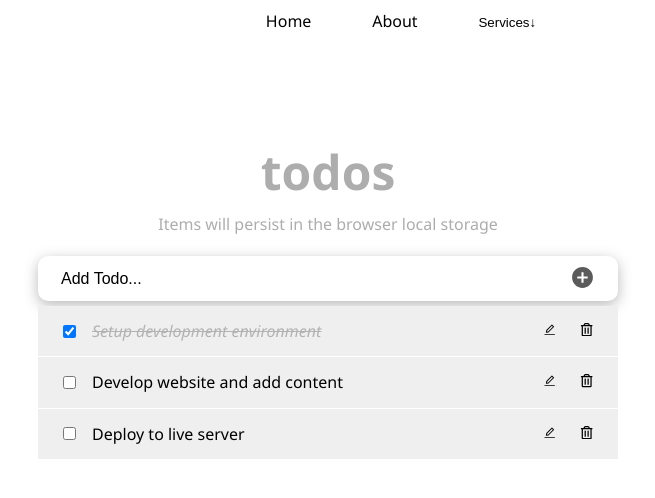
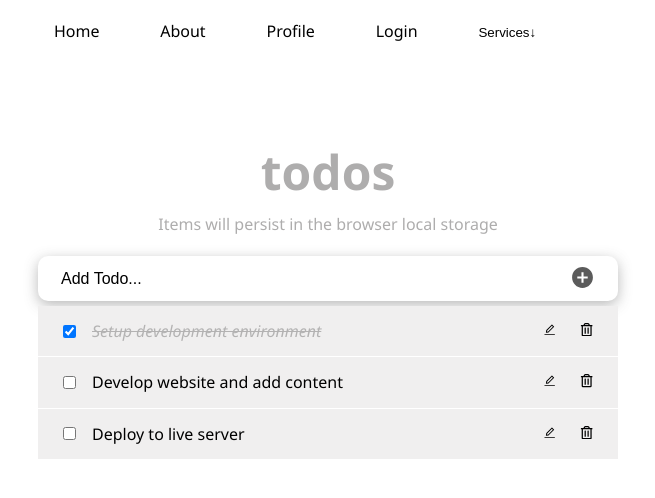
Before and after one commit to momo-87/react-to-do-app, a React (Vite) app: page / in a window 1280 px wide. Shown: the top 498 px of the page, without its empty margins (312-967 px from the left). Built offline with nearby package versions, Linux system fonts and the light colour scheme.

Commit message:
Create and add Shared Layout

```diff
--- /dev/null
+++ b/src/components/Layout.jsx
@@ -0,0 +1,12 @@
+import Navbar from "@/components/Navbar";
+import { Outlet } from 'react-router-dom';
+
+const Layout = () => {
+    return (
+        <div className="wrapper">
+            <Navbar />
+            <Outlet />
+        </div>
+    )
+}
+export default Layout;
--- a/src/components/Navbar.jsx
+++ b/src/components/Navbar.jsx
@@ -1,6 +1,13 @@
 import styles from "@/styles/Navbar.module.css";
 import { useEffect, useRef, useState } from "react";
 const Navbar = () => {
+    const links = [
+        { path: '/', text: 'Home' },
+        { path: 'about', text: 'About' },
+        { path: 'profile', text: 'Profile' },
+        { path: 'login', text: 'Login' },
+      ];
+
     const [dropdown, setDropdown] = useState(false);
     const ref = useRef();
     useEffect(() => {
@@ -20,8 +27,13 @@ const Navbar = () => {
     return(
         <nav className={styles.nav}>
             <ul className={styles.navList}>
-                <li>Home</li>
-                <li>About</li>
+                {links.map((link) => {
+                    return(
+                        <li key={link.text}>
+                            <a href={link.path}>{link.text}</a>
+                        </li>
+                    );
+                })}
                 <li className={styles.buttonItem} ref={ref}>
                     <button className={styles.navButton} onClick={() => (setDropdown(!dropdown))}>Services<span>&#8595;</span></button>
                     {dropdown && (
--- a/src/components/TodoApp.jsx
+++ b/src/components/TodoApp.jsx
@@ -5,15 +5,22 @@ import About from '@/routes/About';
 import Login from '@/routes/Login';
 import Profile from '@/routes/Profile';
 import NotMatch from '@/routes/NotMatch';
+import Layout from '@/components/Layout';
+import { useEffect } from "react";
 
 const TodoApp = () => {
+  useEffect(() => {
+    document.title = 'Todo Tutorial';
+  }, [])
   return (
     <Routes>
-      <Route path="/" element={<Home />} />
-      <Route path="about" element={<About />} />
-      <Route path="login" element={<Login />} />
-      <Route path="profile" element={<Profile />} />
-      <Route path="*" element={<NotMatch />} />
+      <Route path="/" element={<Layout />} >
+        <Route index element={<Home />} />
+        <Route path="about" element={<About />} />
+        <Route path="login" element={<Login />} />
+        <Route path="profile" element={<Profile />} />
+        <Route path="*" element={<NotMatch />} />
+      </Route>
     </Routes>
   );
 };
--- a/src/main.jsx
+++ b/src/main.jsx
@@ -1,12 +1,12 @@
 import React from 'react';
 import ReactDOM from 'react-dom/client';
 import TodoApp from '@/components/TodoApp';
-import { BrowserRouter as Router } from "react-router-dom"
+import { BrowserRouter } from "react-router-dom"
 
 ReactDOM.createRoot(document.getElementById('root')).render(
   <React.StrictMode>
-    <Router>
+    <BrowserRouter>
       <TodoApp />
-    </Router>
+    </BrowserRouter>
   </React.StrictMode>,
 )
--- a/src/routes/Home.jsx
+++ b/src/routes/Home.jsx
@@ -1,24 +1,13 @@
 import Header from "@/components/Header";
 import TodoLogic from "@/components/TodoLogic";
-import Navbar from "@/components/Navbar";
-
 import '@/styles/app.css';
-import { useEffect } from "react";
 
 const Home = () => {
-
-  useEffect(() => {
-    document.title = 'Todo Tutorial';
-  }, [])
     return (
-      <div className="wrapper">
         <div className="todos">
-          <Navbar />
           <Header />
           <TodoLogic />
         </div>
-      </div>
-
     );
   };
   export default Home;
--- a/src/styles/Navbar.module.css
+++ b/src/styles/Navbar.module.css
@@ -3,7 +3,7 @@
     top: 0;
     width: 100%;
     left: 0;
-   padding-top: 10px;
+   padding-top: 20px;
    padding-right: 5%;
 }
 
@@ -12,6 +12,11 @@
     list-style: none;
     gap: 5%;
     justify-content: end;
+}
+
+.navList a {
+    text-decoration: none;
+    color: black;
 }
 
 .navButton {
```
